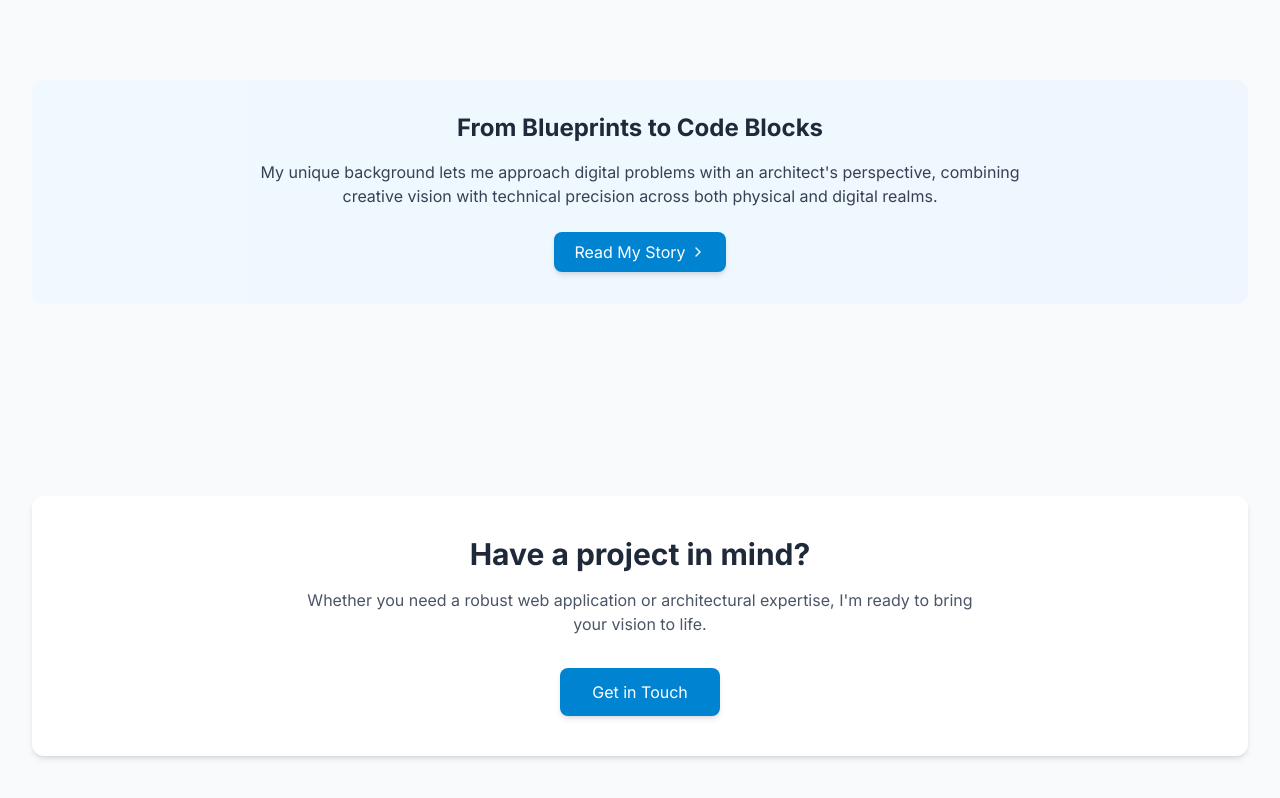
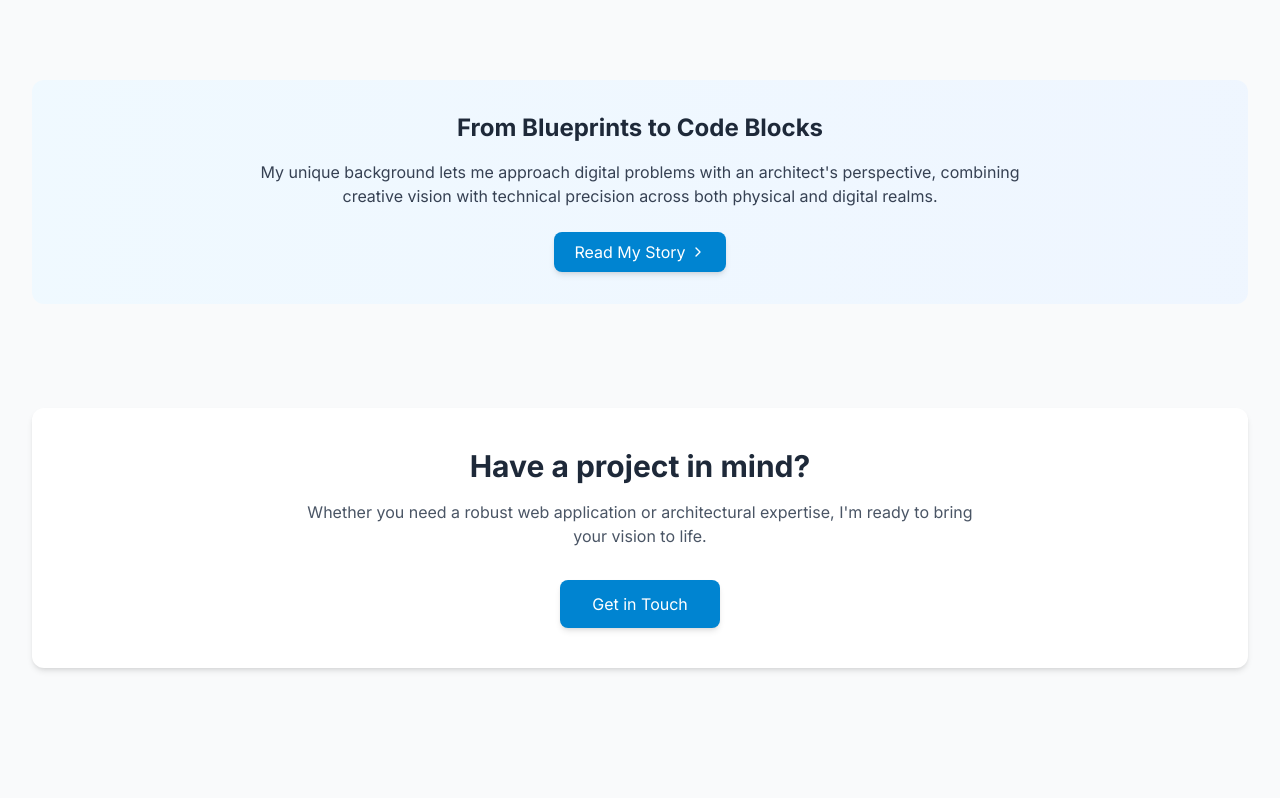
Before and after one commit to LahiruLiyanage/lahiruliyanage-Web-NextJs, a Next.js app: page /projects in a window 1280 px wide. Shown: the part 1752-2550 px from the top of the page. After the commit the page ends 2508 px from the top, so only its background shows below. Built offline with nearby package versions, Linux system fonts and the light colour scheme.

Commit message:
Defined the Licence and the Readme.md file

```diff
--- a/src/app/projects/page.tsx
+++ b/src/app/projects/page.tsx
@@ -410,7 +410,7 @@ export default function Projects() {
                         {activeCategory === 'all' && (
                             <motion.div
                                 variants={itemVariants}
-                                className="bg-gradient-to-r from-sky-50 to-blue-50 rounded-xl p-8 my-16"
+                                className="bg-gradient-to-r from-sky-50 to-blue-50 rounded-xl p-8 my-4"
                             >
                                 <div className="max-w-3xl mx-auto text-center">
                                     <h3 className="text-2xl font-bold text-gray-800 mb-4">From Blueprints to Code Blocks</h3>
@@ -437,7 +437,7 @@ export default function Projects() {
                 initial={{ opacity: 0, y: 20 }}
                 animate={{ opacity: 1, y: 0 }}
                 transition={{ duration: 0.6, delay: 0.2 }}
-                className="container mx-auto max-w-5xl lg:max-w-6xl xl:max-w-7xl 2xl:max-w-screen-2xl px-4 sm:px-6 lg:px-8 py-16"
+                className="container mx-auto max-w-5xl lg:max-w-6xl xl:max-w-7xl 2xl:max-w-screen-2xl px-4 sm:px-6 lg:px-8 py-6"
             >
                 <div className="bg-white rounded-xl shadow-md p-8 md:p-10 text-center">
                     <h3 className="text-2xl md:text-3xl font-bold text-gray-800 mb-4">Have a project in mind?</h3>
```
Also changed, not shown: LICENCE.txt (added), 1 other file (tests, documents, lock files or other folders).
